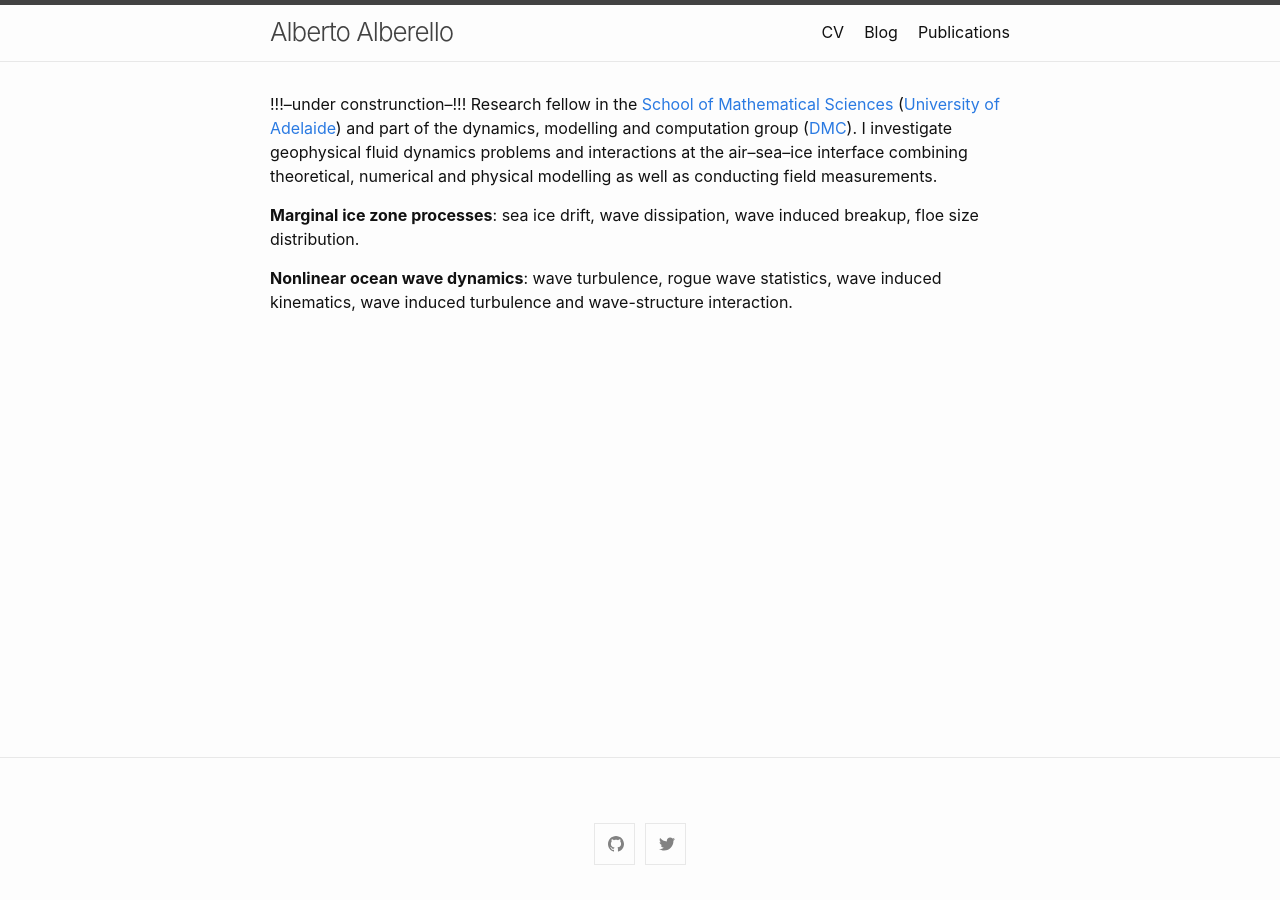
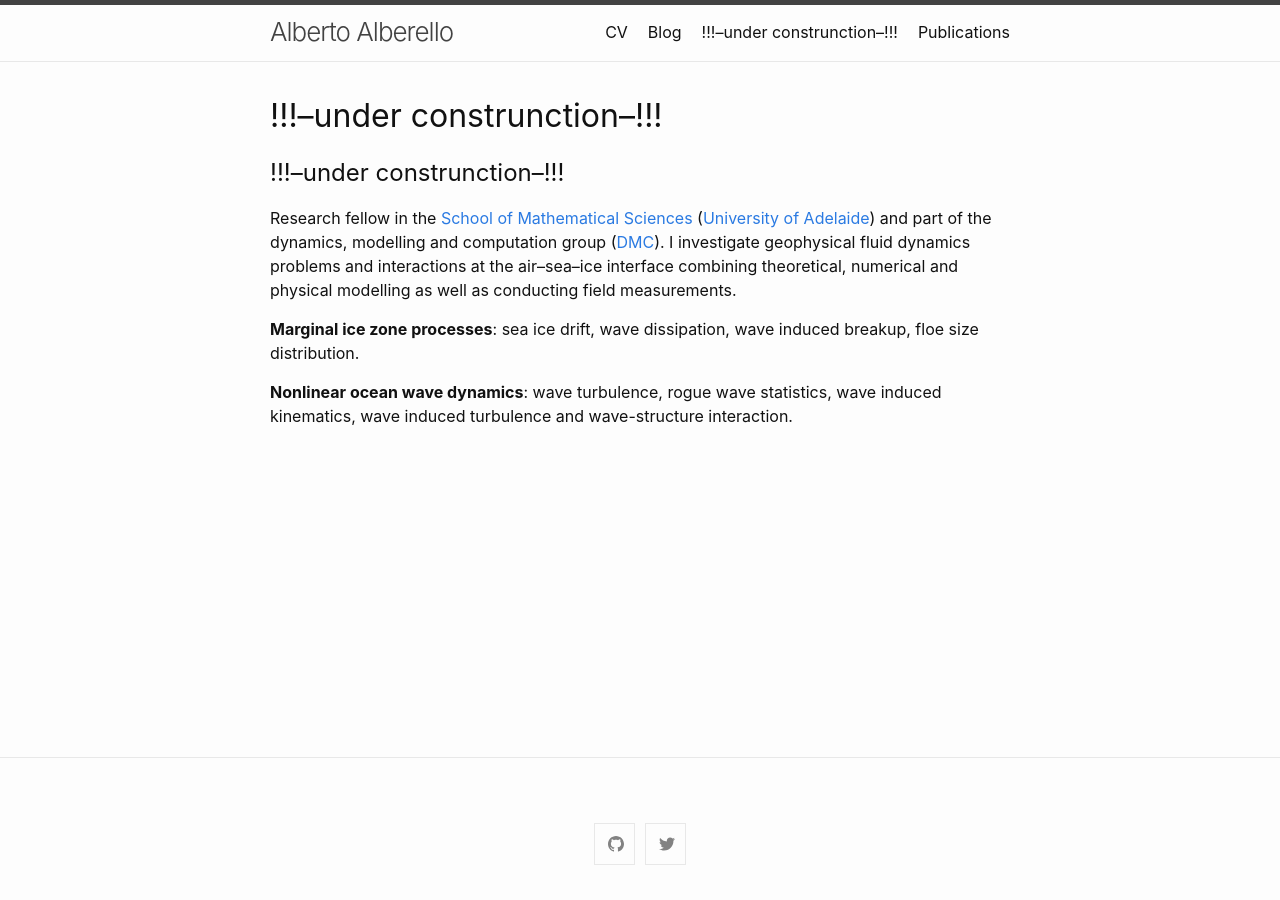
Before and after one commit to alberto-alberello/alberto-alberello.github.io, a Jekyll site: the page built from index.md, in a window 1280 px wide. Built offline with Jekyll 4.4.1, drawn with Linux system fonts in a browser that asks for light colours; our own code applies the rules of GitHub Pages for plain Markdown files.

Commit message:
Update index.md

```diff
--- a/index.md
+++ b/index.md
@@ -7,7 +7,8 @@
 #
 layout: new_home
 ---
-!!!--under construnction--!!!
+## !!!--under construnction--!!!
+
 Research fellow in the [School of Mathematical Sciences](https://ecms.adelaide.edu.au/mathematical-sciences/) ([University of Adelaide](https://www.adelaide.edu.au/)) and part of the dynamics, modelling and computation group ([DMC](https://ecms.adelaide.edu.au/research-impact/dynamics-modelling-and-computation)).
 I investigate geophysical fluid dynamics problems and interactions at the air--sea--ice interface combining theoretical, numerical and physical modelling as well as conducting field measurements.
 
```
